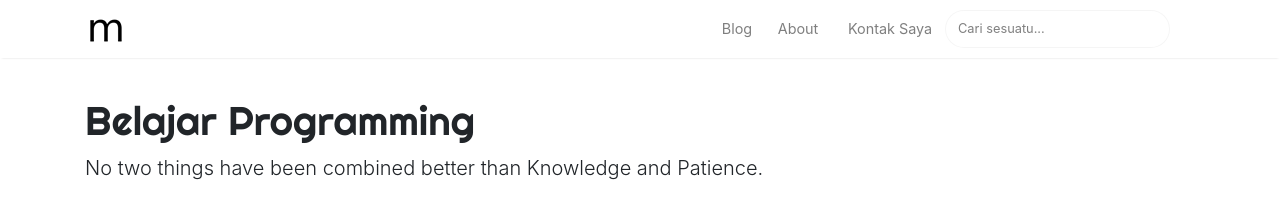
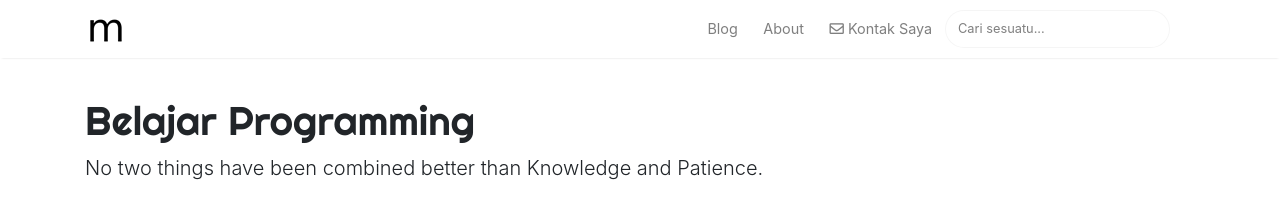
Before and after one commit to dhalul/programming-blog, a Jekyll site: the page built from _pages/about.md, in a window 1280 px wide. Shown: the top 213 px of the page. Built offline with Jekyll 4.4.1, drawn with Linux system fonts in a browser that asks for light colours; nearby versions of some CDN libraries; comment, search, counter and statistics services are not loaded.

Commit message:
Update default.html

```diff
--- a/_layouts/default.html
+++ b/_layouts/default.html
@@ -80,7 +80,7 @@
                 </li>
 
                 <li class="nav-item">
-                <a target="_blank" class="nav-link" href="mailto:dhal@programming.my.id"><i class="fab fa-envelope-o"></i> Kontak Saya</a>
+                <a class="nav-link" href="mailto:dhal@programming.my.id"><i class="far fa-envelope"></i> Kontak Saya</a>
                 </li>
 
                 {% include search-lunr.html %}
```
